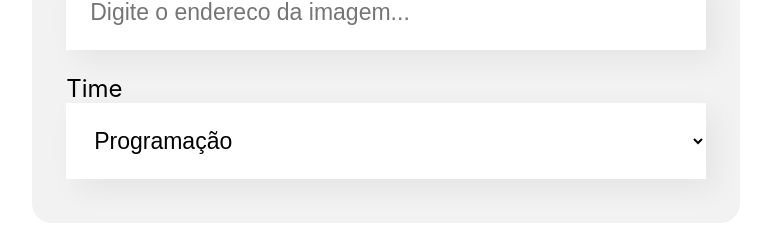
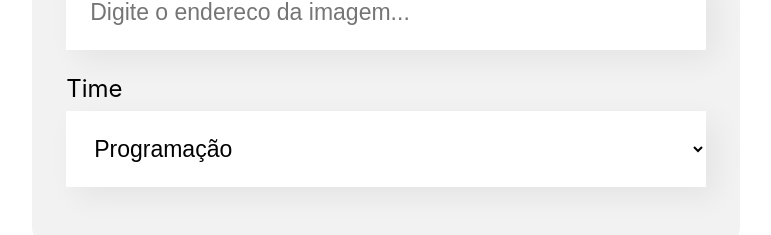
Before and after one commit to souza99/exemplo-alura, a JavaScript app: page / in a window 1280 px wide. Shown: the part 523-758 px from the top of the page, without its empty margins (254-1025 px from the left). Built offline with nearby package versions, Linux system fonts and the light colour scheme; the HTML template or start-up script is replaced by a standard one.

Commit message:
Arrumando HTML lista

```diff
--- a/src/componentes/LiscaSuspensa/ListaSuspensa.css
+++ b/src/componentes/LiscaSuspensa/ListaSuspensa.css
@@ -1,4 +1,8 @@
 .lista-suspenca {
+    margin: 24px 0px;
+}
+
+.lista-suspenca label {
     display: block;
     margin-bottom: 8px;
     font-size: 24px;
```
